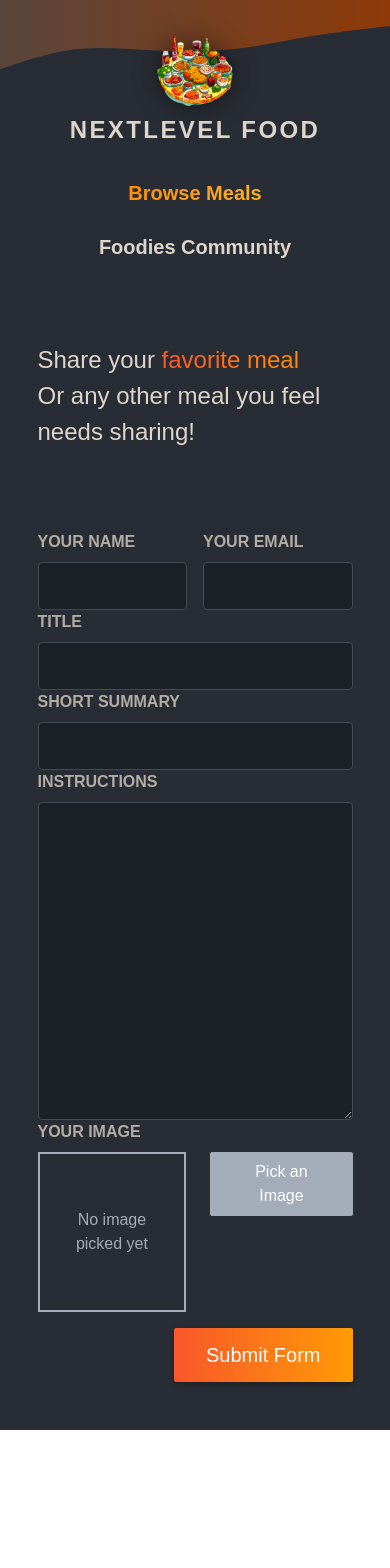
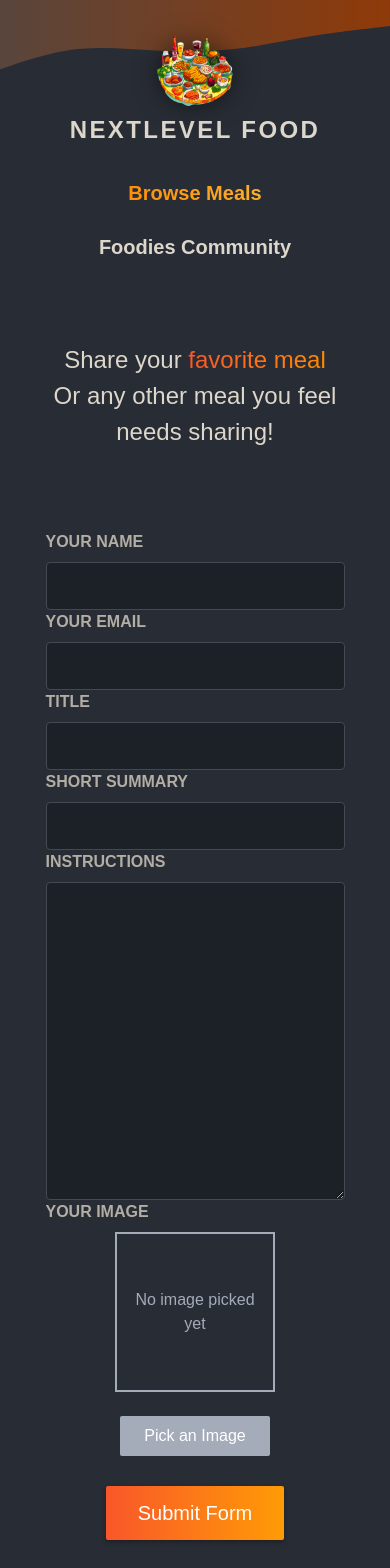
Before and after one commit to ILLIA121291/nextlevel-food, a Next.js app: page /meals/share in a window 390 px wide. Shown: the top 1568 px of the page. Before the commit the page ends 1430 px from the top, so only its background shows below. Built offline with nearby package versions, Linux system fonts and the light colour scheme.

Commit message:
Responsive design for Share Page made

```diff
--- a/app/community/page.tsx
+++ b/app/community/page.tsx
@@ -21,15 +21,15 @@ export default function CommunityPage() {
 
         <ul className={classes.perks}>
           <li>
-            <Image src={mealIcon} alt="A delicious meal" />
+            <Image src={mealIcon} alt="A delicious meal" priority />
             <p>Share & discover recipes</p>
           </li>
           <li>
-            <Image src={communityIcon} alt="A crowd of people, cooking" />
+            <Image src={communityIcon} alt="A crowd of people, cooking" priority />
             <p>Find new friends & like-minded people</p>
           </li>
           <li>
-            <Image src={eventsIcon} alt="A crowd of people at a cooking event" />
+            <Image src={eventsIcon} alt="A crowd of people at a cooking event" priority />
             <p>Participate in exclusive events</p>
           </li>
         </ul>
--- a/app/meals/share/page.module.css
+++ b/app/meals/share/page.module.css
@@ -1,23 +1,3 @@
-.header {
-  gap: 3rem;
-  margin: 3rem auto 5rem auto;
-  width: 90%;
-  max-width: 75rem;
-  color: #ddd6cb;
-  font-size: 1.5rem;
-}
-
-.header h1 {
-  font-family: 'Montserrat', sans-serif;
-}
-
-.highlight {
-  background: linear-gradient(90deg, #f9572a, #ff8a05);
-  background-clip: text;
-  -webkit-background-clip: text;
-  -webkit-text-fill-color: transparent;
-}
-
 .main {
   width: 90%;
   max-width: 75rem;
@@ -25,44 +5,9 @@
   color: white;
 }
 
-.form {
-  max-width: 50rem;
+@media (max-width: 1000px) {
+  .main {
+    display: flex;
+    justify-content: center;
+  }
 }
-
-.form label {
-  display: block;
-  margin-bottom: 0.5rem;
-  font-size: 1rem;
-  font-family: 'Montserrat', sans-serif;
-  text-transform: uppercase;
-  color: #b3aea5;
-  font-weight: bold;
-}
-
-.form input,
-.form textarea {
-  display: block;
-  width: 100%;
-  padding: 0.5rem 1rem;
-  border-radius: 4px;
-  border: 1px solid #454952;
-  background: #1c2027;
-  font-size: 1.25rem;
-  font-family: 'Montserrat', sans-serif;
-  color: #ddd6cb;
-}
-
-.form input:focus,
-.form textarea:focus {
-  outline-color: #f99f2a;
-  background-color: #1f252d;
-}
-
-.row {
-  display: flex;
-  gap: 1rem;
-}
-
-.row p {
-  width: 100%;
-}
--- a/app/meals/share/page.tsx
+++ b/app/meals/share/page.tsx
@@ -1,48 +1,20 @@
-'use client';
+// 'use client';
 
 import classes from './page.module.css';
-import ImagePickerSharePage from '@/page_share/1_image_picker/ImagePickerSharePage';
+import ImagePickerSharePage from '@/page_share/2_from/1_image_picker/ImagePickerSharePage';
 import { addOneMealToDataBase } from '@/modules/Meal/MealServices';
-import SubmitButtonSharePage from '@/page_share/2_submit_button/SubmitButtonSharePage';
+import SubmitButtonSharePage from '@/page_share/2_from/2_submit_button/SubmitButtonSharePage';
+import HeaderSharePage from '@/page_share/1_header/HederSharePage';
+import FromSharePage from '@/page_share/2_from/0_FromSharePage/FromSharePage';
 
 // COMPONENT -----------------------------------
 function ShareMealPage() {
   // RENDERING COMPONENT -----------------------
   return (
     <>
-      <header className={classes.header}>
-        <h1>
-          Share your <span className={classes.highlight}>favorite meal</span>
-        </h1>
-        <p>Or any other meal you feel needs sharing!</p>
-      </header>
+      <HeaderSharePage />
       <main className={classes.main}>
-        <form className={classes.form} action={addOneMealToDataBase}>
-          <div className={classes.row}>
-            <p>
-              <label htmlFor="creator">Your name</label>
-              <input type="text" id="creator" name="creator" required />
-            </p>
-            <p>
-              <label htmlFor="email">Your email</label>
-              <input type="email" id="email" name="email" required />
-            </p>
-          </div>
-          <p>
-            <label htmlFor="title">Title</label>
-            <input type="text" id="title" name="title" required />
-          </p>
-          <p>
-            <label htmlFor="summary">Short Summary</label>
-            <input type="text" id="summary" name="summary" required />
-          </p>
-          <p>
-            <label htmlFor="instructions">Instructions</label>
-            <textarea id="instructions" name="instructions" rows={10} required></textarea>
-          </p>
-          <ImagePickerSharePage label="Your image" name="img" />
-          <SubmitButtonSharePage />
-        </form>
+        <FromSharePage />
       </main>
     </>
   );
--- a/page_home/2_image_slide/ImageSlideShow.tsx
+++ b/page_home/2_image_slide/ImageSlideShow.tsx
@@ -31,7 +31,7 @@ const ImageSlideShow = () => {
     <div className={classes.container}>
       <div className={classes.slideshow}>
         {images.map((image, index) => (
-          <Image key={index} src={`https://illiabulgakovawsbucket.s3.eu-north-1.amazonaws.com/${image.image}`} className={index === currentImageIndex ? classes.active : ''} alt={image.alt} width={800} height={800} />
+          <Image key={index} src={`https://illiabulgakovawsbucket.s3.eu-north-1.amazonaws.com/${image.image}`} className={index === currentImageIndex ? classes.active : ''} alt={image.alt} width={800} height={800} priority />
         ))}
       </div>
     </div>
--- /dev/null
+++ b/page_share/1_header/HederSharePage.module.css
@@ -0,0 +1,29 @@
+.header {
+  gap: 3rem;
+  margin: 3rem auto 5rem auto;
+  width: 90%;
+  max-width: 75rem;
+  color: #ddd6cb;
+  font-size: 1.5rem;
+}
+
+.header h1 {
+  font-family: 'Montserrat', sans-serif;
+}
+
+.highlight {
+  background: linear-gradient(90deg, #f9572a, #ff8a05);
+  background-clip: text;
+  -webkit-background-clip: text;
+  -webkit-text-fill-color: transparent;
+}
+
+@media (max-width: 1000px) {
+  .header {
+    display: flex;
+    flex-direction: column;
+    align-items: center;
+    gap: 0px;
+    text-align: center;
+  }
+}
--- /dev/null
+++ b/page_share/1_header/HederSharePage.tsx
@@ -0,0 +1,22 @@
+// 'use client';
+
+import { FC } from 'react';
+import classes from './HederSharePage.module.css';
+
+// INTERFACE ------------------------------------
+interface IProps {}
+
+// COMPONENT ------------------------------------
+const HeaderSharePage: FC<IProps> = () => {
+  // RENDERING COMPONENT ------------------------
+  return (
+    <header className={classes.header}>
+      <h1>
+        Share your <span className={classes.highlight}>favorite meal</span>
+      </h1>
+      <p>Or any other meal you feel needs sharing!</p>
+    </header>
+  );
+};
+
+export default HeaderSharePage;
--- /dev/null
+++ b/page_share/2_from/0_FromSharePage/FromSharePage.module.css
@@ -0,0 +1,50 @@
+.form {
+  max-width: 50rem;
+  /* border: 1px solid #ffff; */
+}
+
+.form label {
+  display: block;
+  margin-bottom: 0.5rem;
+  font-size: 1rem;
+  font-family: 'Montserrat', sans-serif;
+  text-transform: uppercase;
+  color: #b3aea5;
+  font-weight: bold;
+}
+
+.form input,
+.form textarea {
+  display: block;
+  width: 100%;
+  padding: 0.5rem 1rem;
+  border-radius: 4px;
+  border: 1px solid #454952;
+  background: #1c2027;
+  font-size: 1.25rem;
+  font-family: 'Montserrat', sans-serif;
+  color: #ddd6cb;
+}
+
+.form input:focus,
+.form textarea:focus {
+  outline-color: #f99f2a;
+  background-color: #1f252d;
+}
+
+.row {
+  display: flex;
+  gap: 1rem;
+}
+
+.row p {
+  width: 100%;
+}
+
+@media (max-width: 1000px) {
+  .row {
+    display: flex;
+    flex-direction: column;
+    gap: 0px;
+  }
+}
--- /dev/null
+++ b/page_share/2_from/0_FromSharePage/FromSharePage.tsx
@@ -0,0 +1,45 @@
+'use client';
+
+import { FC } from 'react';
+import classes from './FromSharePage.module.css';
+import { addOneMealToDataBase } from '@/modules/Meal/MealServices';
+import ImagePickerSharePage from '../1_image_picker/ImagePickerSharePage';
+import SubmitButtonSharePage from '../2_submit_button/SubmitButtonSharePage';
+
+// INTERFACE ------------------------------------
+interface IProps {}
+
+// COMPONENT ------------------------------------
+const FromSharePage: FC<IProps> = () => {
+  // RENDERING COMPONENT ------------------------
+  return (
+    <form className={classes.form} action={addOneMealToDataBase}>
+      <div className={classes.row}>
+        <p>
+          <label htmlFor="creator">Your name</label>
+          <input type="text" id="creator" name="creator" required />
+        </p>
+        <p>
+          <label htmlFor="email">Your email</label>
+          <input type="email" id="email" name="email" required />
+        </p>
+      </div>
+      <p>
+        <label htmlFor="title">Title</label>
+        <input type="text" id="title" name="title" required />
+      </p>
+      <p>
+        <label htmlFor="summary">Short Summary</label>
+        <input type="text" id="summary" name="summary" required />
+      </p>
+      <p>
+        <label htmlFor="instructions">Instructions</label>
+        <textarea id="instructions" name="instructions" rows={10} required></textarea>
+      </p>
+      <ImagePickerSharePage label="Your image" name="img" />
+      <SubmitButtonSharePage />
+    </form>
+  );
+};
+
+export default FromSharePage;
--- a/page_share/1_image_picker/ImagePickerSharePage.module.css
+++ b/page_share/2_from/1_image_picker/ImagePickerSharePage.module.css
@@ -1,10 +1,3 @@
-.controls {
-  display: flex;
-  align-items: flex-start;
-  gap: 1.5rem;
-  margin-bottom: 1rem;
-}
-
 .picker .input {
   display: none;
 }
@@ -21,6 +14,13 @@
 .picker .button:hover,
 .picker .button:focus {
   background: #b3b9c6;
+}
+
+.controls {
+  display: flex;
+  align-items: flex-start;
+  gap: 1.5rem;
+  margin-bottom: 1rem;
 }
 
 .preview {
@@ -43,3 +43,11 @@
 .preview img {
   object-fit: cover;
 }
+
+@media (max-width: 1000px) {
+  .controls {
+    flex-direction: column;
+    align-items: center;
+    margin-bottom: 30px;
+  }
+}
--- a/page_share/1_image_picker/ImagePickerSharePage.tsx
+++ b/page_share/2_from/1_image_picker/ImagePickerSharePage.tsx
@@ -51,7 +51,7 @@ const ImagePickerSharePage: FC<IProps> = ({ label, name }) => {
         <div className={classes.preview}>
           {!pickImage && <p>No image picked yet</p>}
 
-          {pickImage && <Image src={pickImage} alt="" fill />}
+          {pickImage && <Image src={pickImage} alt="Your image should be added here" fill />}
         </div>
 
         <input className={classes.input} type="file" id={name} name={name} accept="image/png, image/jpeg" ref={imageInput} onChange={handleImageChange} required />
--- a/page_share/2_submit_button/SubmitButtonSharePage.module.css
+++ b/page_share/2_from/2_submit_button/SubmitButtonSharePage.module.css
@@ -27,3 +27,9 @@
   color: #979797;
   cursor: not-allowed;
 }
+
+@media (max-width: 1000px) {
+  .actions {
+    text-align: center;
+  }
+}
```
Also changed, not shown: page_share/2_from/2_submit_button/SubmitButtonSharePage.tsx (renamed from page_share/2_submit_button/SubmitButtonSharePage.tsx).
